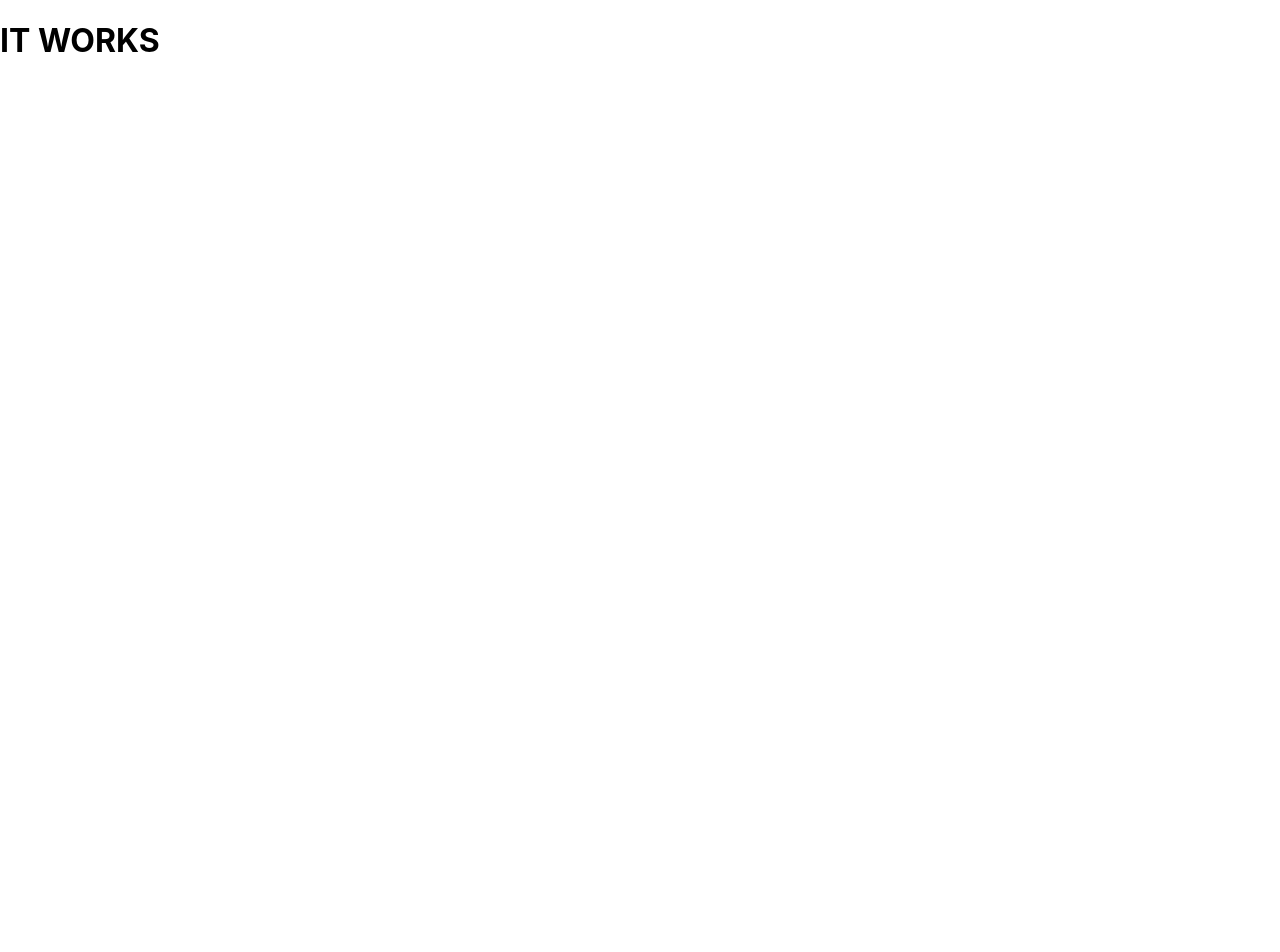
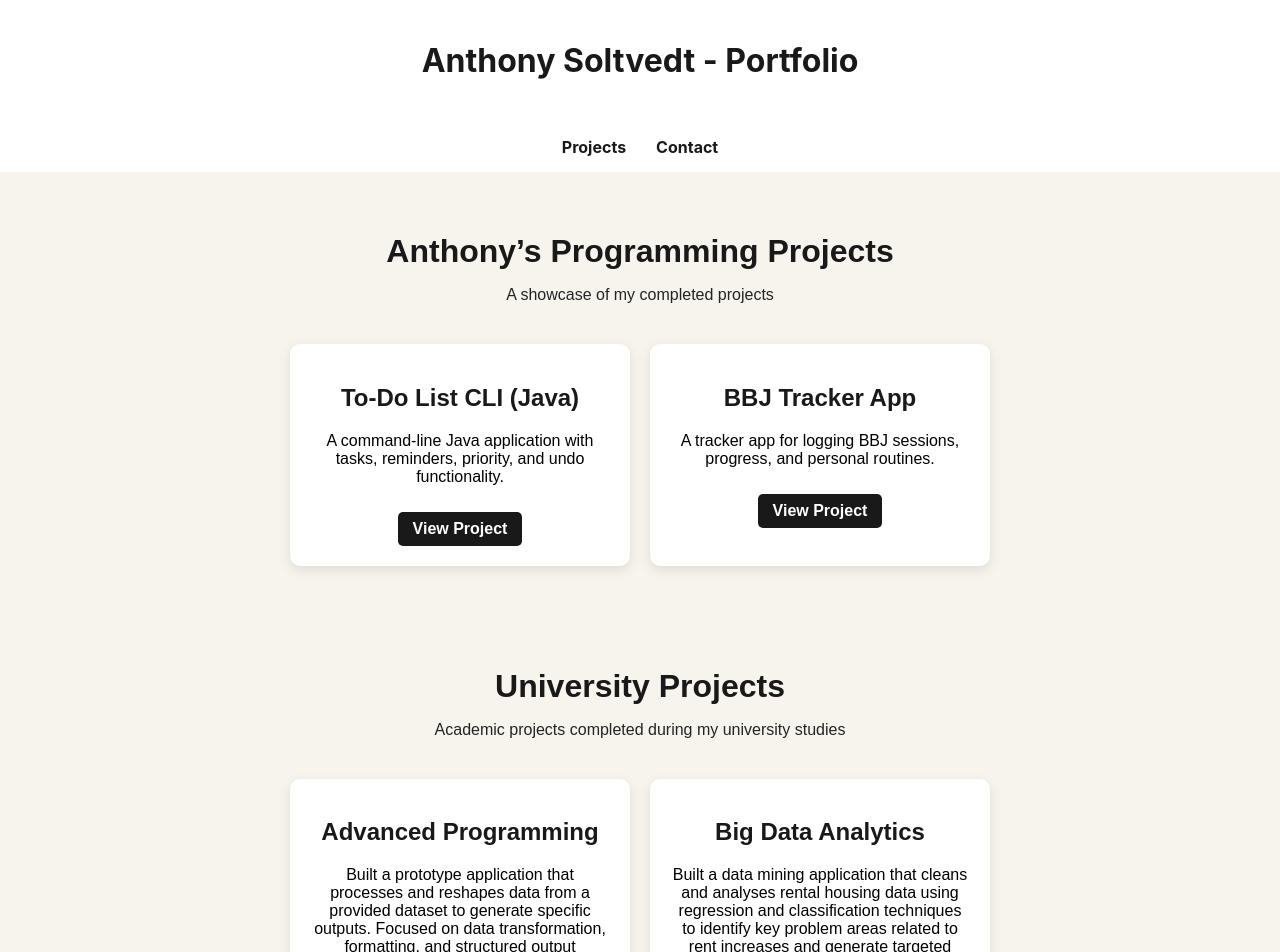
Before and after one commit to AnthonySoltvedt/my-app-, a React (Create React App) app: page / in a window 1280 px wide. Shown: the top 952 px of the page. Before the commit the page ends 800 px from the top, so only its background shows below. Built offline with nearby package versions, Linux system fonts and the light colour scheme.

Commit message:
Restore portfolio App.js clean

```diff
--- a/src/App.js
+++ b/src/App.js
@@ -1,7 +1,247 @@
 import React from "react";
 
+const colors = {
+    headerBg: "#FFFFFF",
+    navbarBg: "#FFFFFF",
+    mainBg: "#F7F4ED",
+    cardBg: "#FFFFFF",
+    cardHoverBg: "#F9F9F9",
+    accent: "#191919",
+    text: "#242424",
+    textLight: "#191919",
+    buttonBg: "#191919",
+    buttonText: "#FFFFFF",
+    footerBg: "#F7F4ED",
+    footerText: "#6B6B6B",
+};
+
+const projects = [
+    {
+        title: "To-Do List CLI (Java)",
+        description:
+            "A command-line Java application with tasks, reminders, priority, and undo functionality.",
+        link: "https://github.com/AnthonySoltvedt/ToDoListCLI",
+    },
+    {
+        title: "BBJ Tracker App",
+        description:
+            "A tracker app for logging BBJ sessions, progress, and personal routines.",
+        link: "https://github.com/AnthonySoltvedt/BBJTrackerApp",
+    },
+];
+
+const uniProjects = [
+    {
+        title: "Advanced Programming",
+        description:
+            "Built a prototype application that processes and reshapes data from a provided dataset to generate specific outputs. Focused on data transformation, formatting, and structured output generation using modular program design.",
+    },
+    {
+        title: "Big Data Analytics",
+        description:
+            "Built a data mining application that cleans and analyses rental housing data using regression and classification techniques to identify key problem areas related to rent increases and generate targeted insights.",
+    },
+];
+
 function App() {
-    return <h1>IT WORKS</h1>;
+    return (
+        <>
+            {/* HEADER */}
+            <header
+                style={{
+                    padding: "20px",
+                    background: colors.headerBg,
+                    color: colors.textLight,
+                    textAlign: "center",
+                }}
+            >
+                <h1>Anthony Soltvedt - Portfolio</h1>
+            </header>
+
+            {/* NAVBAR */}
+            <nav
+                style={{
+                    display: "flex",
+                    justifyContent: "center",
+                    gap: "30px",
+                    padding: "15px",
+                    background: colors.navbarBg,
+                }}
+            >
+                <a
+                    href="#projects"
+                    style={{
+                        color: colors.textLight,
+                        textDecoration: "none",
+                        fontWeight: "bold",
+                    }}
+                >
+                    Projects
+                </a>
+                <a
+                    href="#contacts"
+                    style={{
+                        color: colors.textLight,
+                        textDecoration: "none",
+                        fontWeight: "bold",
+                    }}
+                >
+                    Contact
+                </a>
+            </nav>
+
+            {/* MAIN CONTENT */}
+            <div
+                id="projects"
+                style={{
+                    fontFamily: "Arial, sans-serif",
+                    padding: "40px",
+                    background: colors.mainBg,
+                }}
+            >
+                <h1
+                    style={{
+                        textAlign: "center",
+                        marginBottom: "10px",
+                        color: colors.accent,
+                    }}
+                >
+                    Anthony’s Programming Projects
+                </h1>
+                <p
+                    style={{
+                        textAlign: "center",
+                        marginBottom: "40px",
+                        color: colors.text,
+                    }}
+                >
+                    A showcase of my completed projects
+                </p>
+
+                <div
+                    style={{
+                        display: "flex",
+                        flexWrap: "wrap",
+                        justifyContent: "center",
+                        gap: "20px",
+                    }}
+                >
+                    {projects.map((project, index) => (
+                        <div
+                            key={index}
+                            style={{
+                                background: colors.cardBg,
+                                width: "300px",
+                                padding: "20px",
+                                borderRadius: "10px",
+                                boxShadow: "0 4px 12px rgba(0,0,0,0.1)",
+                                textAlign: "center",
+                                transition: "transform 0.2s, background 0.2s",
+                                cursor: "pointer",
+                            }}
+                            onMouseEnter={(e) => {
+                                e.currentTarget.style.transform = "scale(1.05)";
+                                e.currentTarget.style.background = colors.cardHoverBg;
+                            }}
+                            onMouseLeave={(e) => {
+                                e.currentTarget.style.transform = "scale(1)";
+                                e.currentTarget.style.background = colors.cardBg;
+                            }}
+                        >
+                            <h2 style={{ color: colors.accent }}>{project.title}</h2>
+                            <p>{project.description}</p>
+                            <a
+                                href={project.link}
+                                target="_blank"
+                                rel="noopener noreferrer"
+                                style={{
+                                    display: "inline-block",
+                                    marginTop: "10px",
+                                    padding: "8px 15px",
+                                    borderRadius: "5px",
+                                    backgroundColor: colors.buttonBg,
+                                    color: colors.buttonText,
+                                    textDecoration: "none",
+                                    fontWeight: "bold",
+                                }}
+                            >
+                                View Project
+                            </a>
+                        </div>
+                    ))}
+                </div>
+            </div>
+
+            {/* UNIVERSITY PROJECTS */}
+            <div
+                id="uni-projects"
+                style={{
+                    fontFamily: "Arial, sans-serif",
+                    padding: "40px",
+                    background: colors.mainBg,
+                }}
+            >
+                <h1
+                    style={{
+                        textAlign: "center",
+                        marginBottom: "10px",
+                        color: colors.accent,
+                    }}
+                >
+                    University Projects
+                </h1>
+
+                <p
+                    style={{
+                        textAlign: "center",
+                        marginBottom: "40px",
+                        color: colors.text,
+                    }}
+                >
+                    Academic projects completed during my university studies
+                </p>
+
+                <div
+                    style={{
+                        display: "flex",
+                        flexWrap: "wrap",
+                        justifyContent: "center",
+                        gap: "20px",
+                    }}
+                >
+                    {uniProjects.map((project, index) => (
+                        <div
+                            key={index}
+                            style={{
+                                background: colors.cardBg,
+                                width: "300px",
+                                padding: "20px",
+                                borderRadius: "10px",
+                                boxShadow: "0 4px 12px rgba(0,0,0,0.1)",
+                                textAlign: "center",
+                            }}
+                        >
+                            <h2 style={{ color: colors.accent }}>{project.title}</h2>
+                            <p>{project.description}</p>
+                        </div>
+                    ))}
+                </div>
+            </div>
+
+            {/* FOOTER / CONTACT */}
+            <footer
+                id="contacts"
+                style={{
+                    padding: "20px",
+                    textAlign: "center",
+                    background: colors.footerBg,
+                    color: colors.footerText,
+                }}
+            >
+                © {new Date().getFullYear()} Anthony Soltvedt — All Rights Reserved
+            </footer>
+        </>
+    );
 }
 
 export default App;
```
